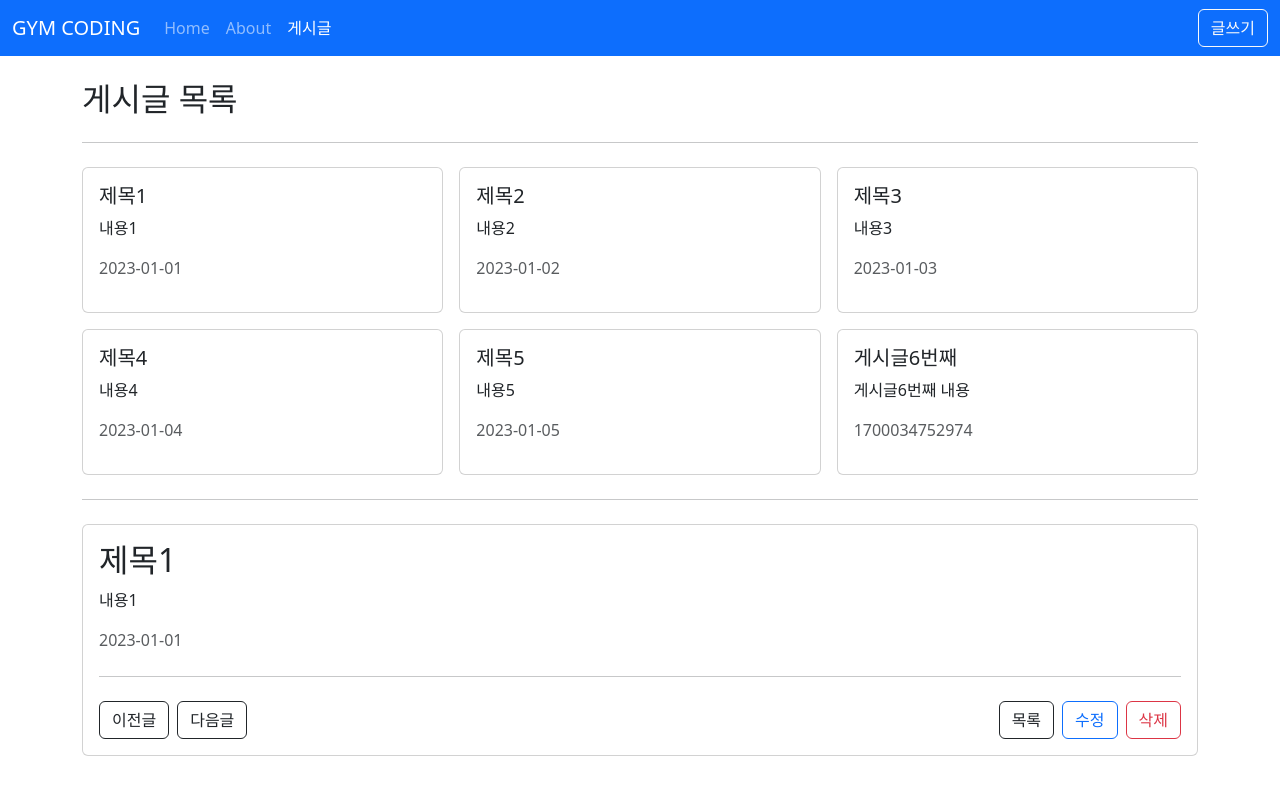
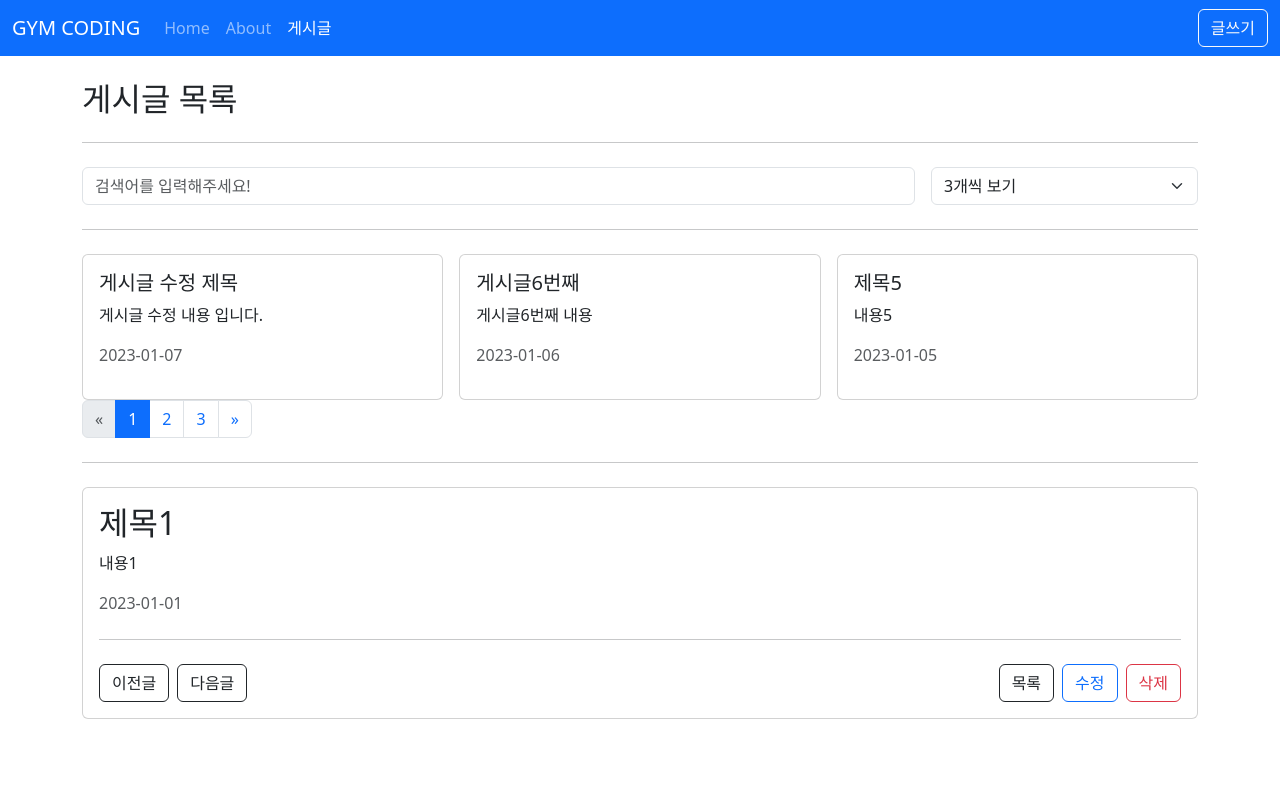
Before and after one commit to gymcoding/shinhan-card-vue3-posts, a Vue app: page /posts in a window 1280 px wide. Shown: the top 794 px of the page. Built offline with nearby package versions, Linux system fonts and the light colour scheme; data requests are answered from the project's data file.

Commit message:
4일 차 필터까지 구현 완료

```diff
--- a/db.json
+++ b/db.json
@@ -5,18 +5,6 @@
       "title": "제목1",
       "content": "내용1",
       "createdAt": "2023-01-01"
-    },
-    {
-      "id": 2,
-      "title": "제목2",
-      "content": "내용2",
-      "createdAt": "2023-01-02"
-    },
-    {
-      "id": 3,
-      "title": "제목3",
-      "content": "내용3",
-      "createdAt": "2023-01-03"
     },
     {
       "id": 4,
@@ -33,8 +21,26 @@
     {
       "title": "게시글6번째",
       "content": "게시글6번째 내용",
-      "createdAt": 1700034752974,
+      "createdAt": "2023-01-06",
       "id": 6
+    },
+    {
+      "title": "게시글 수정 제목",
+      "content": "게시글 수정 내용 입니다.",
+      "createdAt": "2023-01-07",
+      "id": 7
+    },
+    {
+      "title": "Test",
+      "content": "Test!!",
+      "createdAt": 1700094599585,
+      "id": 8
+    },
+    {
+      "title": "TTTest",
+      "content": "TTest",
+      "createdAt": 1700094610252,
+      "id": 9
     }
   ],
   "comments": [
--- a/src/api/posts.js
+++ b/src/api/posts.js
@@ -1,7 +1,7 @@
 import axios from 'axios';
 
-export function getPosts() {
-  return axios.get('http://localhost:5000/posts');
+export function getPosts(params) {
+  return axios.get('http://localhost:5000/posts', { params });
 }
 
 export function getPostById(id) {
--- a/src/views/posts/PostCreateView.vue
+++ b/src/views/posts/PostCreateView.vue
@@ -48,7 +48,6 @@ const form = ref({
 });
 const save = async () => {
   try {
-    debugger;
     await createPost({
       ...form.value,
       createdAt: Date.now(),
--- a/src/views/posts/PostDetailView.vue
+++ b/src/views/posts/PostDetailView.vue
@@ -21,7 +21,7 @@
         </button>
       </div>
       <div class="col-auto">
-        <button class="btn btn-outline-danger">삭제</button>
+        <button class="btn btn-outline-danger" @click="remove">삭제</button>
       </div>
     </div>
   </div>
@@ -30,7 +30,7 @@
 <script setup>
 import { ref } from 'vue';
 import { useRouter } from 'vue-router';
-import { getPostById } from '@/api/posts';
+import { getPostById, deletePost } from '@/api/posts';
 
 const props = defineProps({
   id: {
@@ -50,6 +50,21 @@ const fetchPost = async () => {
 };
 fetchPost();
 
+const remove = async () => {
+  try {
+    if (confirm('삭제 하시겠습니까?') === false) {
+      return;
+    }
+    await deletePost(id);
+    router.push({ name: 'PostList' });
+  } catch (error) {
+    console.error(error);
+    // str -> console.log
+    // error -> console.error
+    // obj -> console.dir
+  }
+};
+
 const goListPage = () => router.push({ name: 'PostList' });
 const goEditPage = () => router.push({ name: 'PostEdit', params: { id } });
 </script>
--- a/src/views/posts/PostEditView.vue
+++ b/src/views/posts/PostEditView.vue
@@ -2,14 +2,24 @@
   <div>
     <h2>게시글 수정</h2>
     <hr class="my-4" />
-    <form @submit.prevent>
+    <form @submit.prevent="edit">
       <div class="mb-3">
         <label for="title" class="form-label">제목</label>
-        <input type="text" class="form-control" id="title" />
+        <input
+          v-model="post.title"
+          type="text"
+          class="form-control"
+          id="title"
+        />
       </div>
       <div class="mb-3">
         <label for="content" class="form-label">내용</label>
-        <textarea class="form-control" id="content" rows="3"></textarea>
+        <textarea
+          v-model="post.content"
+          class="form-control"
+          id="content"
+          rows="3"
+        ></textarea>
       </div>
       <div class="pt-4">
         <button
@@ -19,19 +29,37 @@
         >
           취소
         </button>
-        <button class="btn btn-primary">수정</button>
+        <button class="btn btn-primary" type="submit">수정</button>
       </div>
     </form>
   </div>
 </template>
 
 <script setup>
+import { ref } from 'vue';
 import { useRoute, useRouter } from 'vue-router';
+import { getPostById, updatePost } from '@/api/posts';
 
 const route = useRoute();
 const router = useRouter();
 const id = route.params.id;
 
+const post = ref({});
+const fetchPost = async () => {
+  const { data } = await getPostById(id);
+  post.value = { ...data }; // deep copy vs shallow copy
+};
+fetchPost();
+
+const edit = async () => {
+  try {
+    await updatePost(id, { ...post.value });
+    router.push({ name: 'PostDetail', params: { id } });
+  } catch (error) {
+    console.error(error);
+  }
+};
+
 const goDetailPage = () => router.push({ name: 'PostDetail', params: { id } });
 </script>
 
--- a/src/views/posts/PostListView.vue
+++ b/src/views/posts/PostListView.vue
@@ -1,6 +1,27 @@
 <template>
   <div>
     <h2>게시글 목록</h2>
+    <hr class="my-4" />
+    <form>
+      <div class="row g-3">
+        <div class="col">
+          <!-- debounce throttle -->
+          <input
+            v-model.lazy="params.title_like"
+            type="text"
+            class="form-control"
+            placeholder="검색어를 입력해주세요!"
+          />
+        </div>
+        <div class="col-3">
+          <select v-model="params._limit" class="form-select">
+            <option value="3">3개씩 보기</option>
+            <option value="6">6개씩 보기</option>
+            <option value="9">9개씩 보기</option>
+          </select>
+        </div>
+      </div>
+    </form>
     <hr class="my-4" />
     <div class="row g-3">
       <div v-for="post in posts" :key="post.id" class="col-4">
@@ -13,6 +34,43 @@
         </RouterLink>
       </div>
     </div>
+    <nav aria-label="Page navigation example">
+      <ul class="pagination">
+        <li class="page-item" :class="{ disabled: !(params._page > 1) }">
+          <a
+            class="page-link"
+            href="#"
+            aria-label="Previous"
+            @click="params._page--"
+          >
+            <span aria-hidden="true">&laquo;</span>
+          </a>
+        </li>
+        <li
+          v-for="page in pageCount"
+          :key="page"
+          class="page-item"
+          :class="{ active: page === params._page }"
+        >
+          <a class="page-link" href="#" @click="params._page = page">
+            {{ page }}
+          </a>
+        </li>
+        <li
+          class="page-item"
+          :class="{ disabled: !(params._page < pageCount) }"
+        >
+          <a
+            class="page-link"
+            href="#"
+            aria-label="Next"
+            @click="params._page++"
+          >
+            <span aria-hidden="true">&raquo;</span>
+          </a>
+        </li>
+      </ul>
+    </nav>
     <hr class="my-4" />
     <AppCard>
       <PostDetailView :id="1" />
@@ -21,19 +79,34 @@
 </template>
 
 <script setup>
-import { ref } from 'vue';
+import { ref, computed, watch, watchEffect } from 'vue';
 import PostItem from '@/components/posts/PostItem.vue';
 import PostDetailView from './PostDetailView.vue';
 import { getPosts } from '@/api/posts';
 import AppCard from '@/components/AppCard.vue';
 
 const posts = ref([]);
-
+const params = ref({
+  _sort: 'createdAt',
+  _order: 'desc',
+  _limit: 3,
+  _page: 1,
+  title_like: '',
+});
+const totalCount = ref(0);
+const pageCount = computed(() =>
+  Math.ceil(totalCount.value / params.value._limit),
+);
+watch(pageCount, () => {
+  console.log('pageCount: ', pageCount.value);
+});
 const fetchPosts = async () => {
-  const { data } = await getPosts();
+  const { data, headers } = await getPosts(params.value);
   posts.value = data;
+  totalCount.value = headers['x-total-count'];
 };
-fetchPosts();
+watchEffect(fetchPosts);
+// fetchPosts();
 </script>
 
 <style scoped>
```
